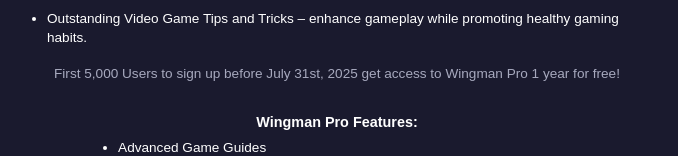
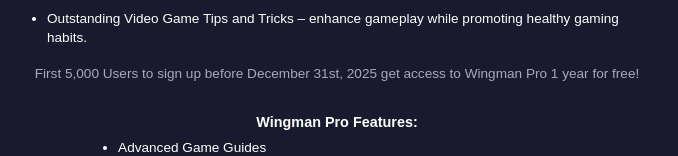
Before and after one commit to MasterofGames77/game-wingman-splash-frontend, a Next.js app: page / in a window 1280 px wide. Shown: the part 490-646 px from the top of the page, without its empty margins (303-981 px from the left). Built offline with nearby package versions, Linux system fonts and the light colour scheme; no server answers.

Commit message:
update deadline for early sign up

```diff
--- a/src/app/page.tsx
+++ b/src/app/page.tsx
@@ -126,7 +126,7 @@
         </li>
       </ul>
       <p className="quote">
-        First 5,000 Users to sign up before July 31st, 2025 get access to
+        First 5,000 Users to sign up before December 31st, 2025 get access to
         Wingman Pro 1 year for free!
       </p>
       {/* Center-align Wingman Pro Features section */}
```
